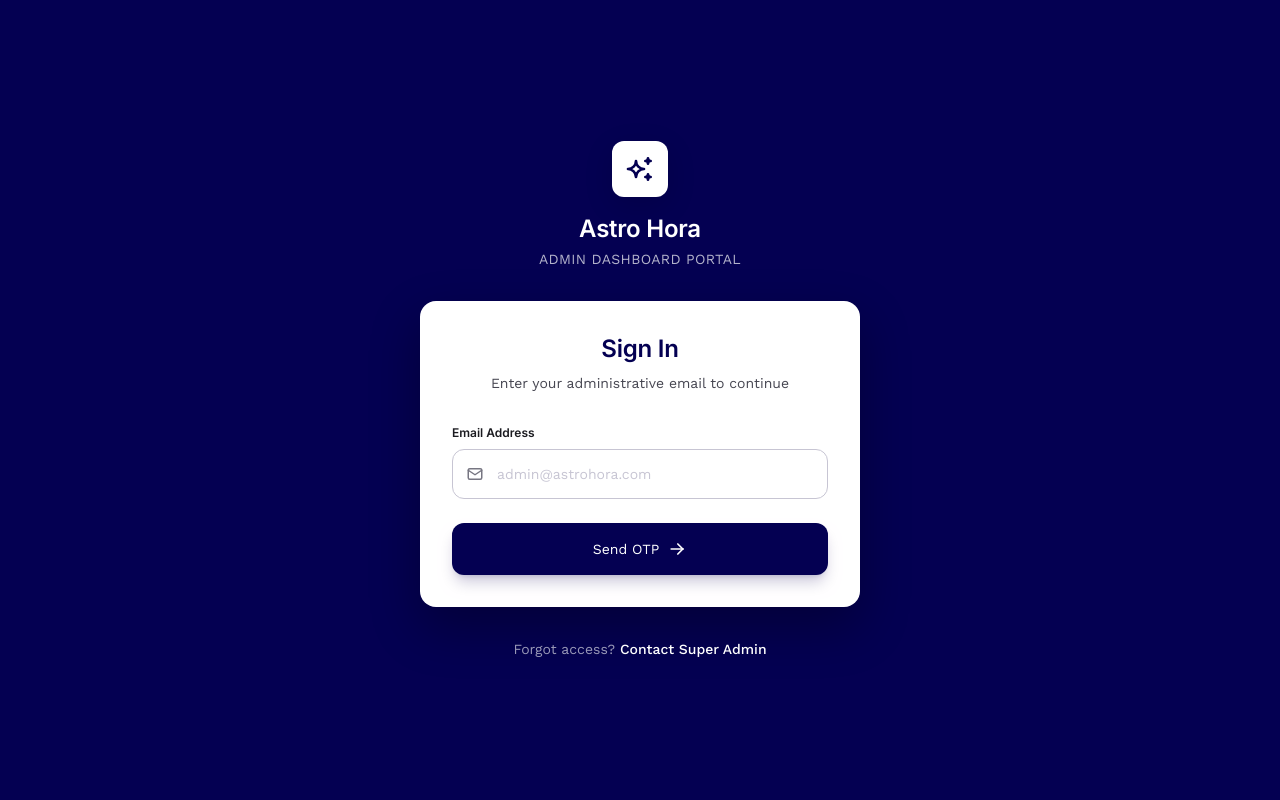
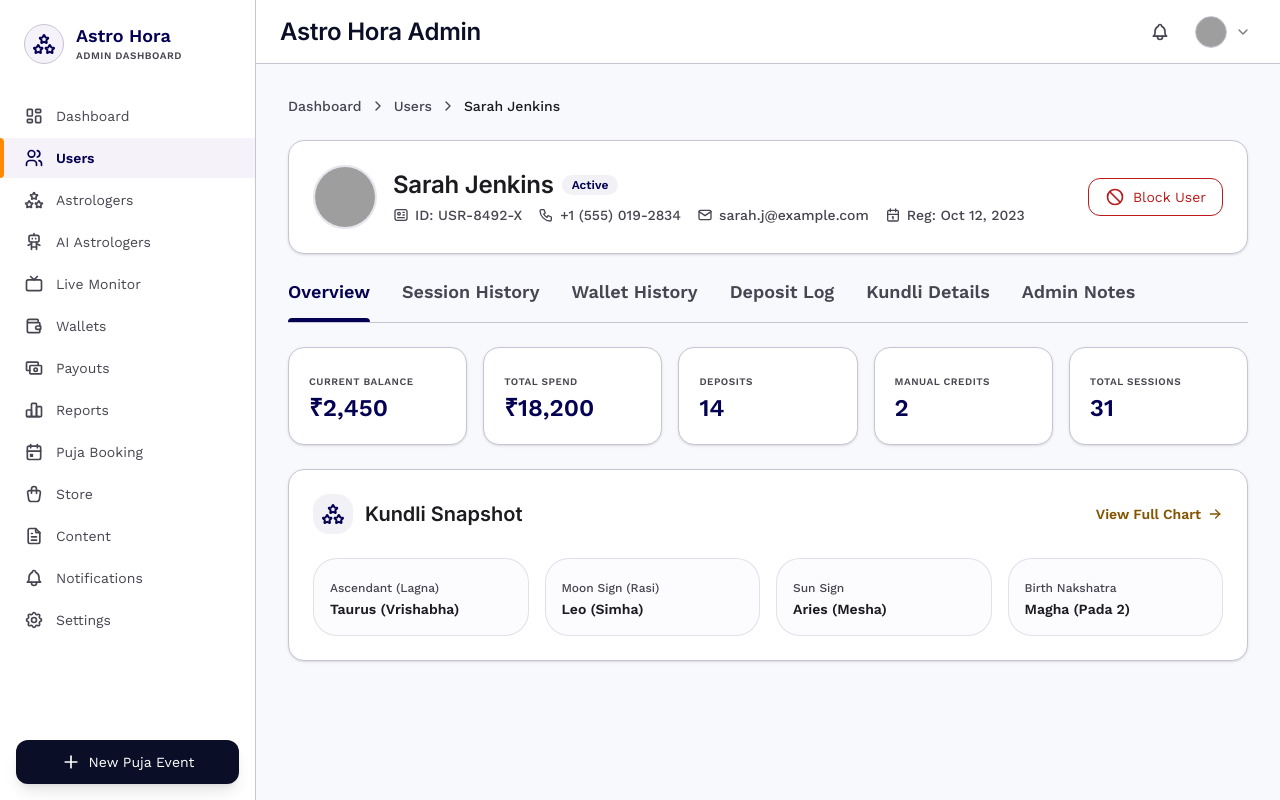
Before and after one commit to atulDev26/Edwid-astroapp-admin, a React (Vite) app: page /users/1 in a window 1280 px wide. Before the commit this address led to /login. Built offline with nearby package versions, Linux system fonts and the light colour scheme; grey boxes are pictures that could not be loaded.

Commit message:
feat: implement user details view and configure navigation routing for user management

```diff
--- a/src/App.tsx
+++ b/src/App.tsx
@@ -16,6 +16,7 @@ import Settings from './View/Settings/Settings';
 import Layout from './Layout/Layout';
 
 import Profile from './View/Profile/Profile';
+import UserDetails from './View/Users/UserDetails';
 
 const ProtectedRoute = () => {
   return (
@@ -36,6 +37,7 @@ function App() {
         <Route element={<ProtectedRoute />}>
           <Route path="/dashboard" element={<Dashboard />} />
           <Route path="/users" element={<Users />} />
+          <Route path="/users/:id" element={<UserDetails />} />
           <Route path="/astrologers" element={<Astrologers />} />
           <Route path="/ai-astrologers" element={<AiAstrologers />} />
           <Route path="/live-monitor" element={<LiveMonitor />} />
--- /dev/null
+++ b/src/View/Users/UserDetails.tsx
@@ -0,0 +1,156 @@
+import {
+    IconArrowRight,
+    IconBan,
+    IconCalendar,
+    IconChevronRight,
+    IconId,
+    IconMail,
+    IconPhone,
+    IconStars
+} from '@tabler/icons-react';
+import { useState } from 'react';
+import { Link, useParams } from 'react-router-dom';
+import Button from '../../Components/Common/Button';
+import { cn } from '../../Utils/cn';
+
+const UserDetails = () => {
+    const { id } = useParams();
+    const [activeTab, setActiveTab] = useState('Overview');
+
+    const tabs = [
+        'Overview',
+        'Session History',
+        'Wallet History',
+        'Deposit Log',
+        'Kundli Details',
+        'Admin Notes'
+    ];
+
+    const stats = [
+        { label: 'CURRENT BALANCE', value: '₹2,450', color: 'text-primary' },
+        { label: 'TOTAL SPEND', value: '₹18,200', color: 'text-primary' },
+        { label: 'DEPOSITS', value: '14', color: 'text-primary' },
+        { label: 'MANUAL CREDITS', value: '2', color: 'text-primary' },
+        { label: 'TOTAL SESSIONS', value: '31', color: 'text-primary' },
+    ];
+
+    const kundliSnapshot = [
+        { label: 'Ascendant (Lagna)', value: 'Taurus (Vrishabha)' },
+        { label: 'Moon Sign (Rasi)', value: 'Leo (Simha)' },
+        { label: 'Sun Sign', value: 'Aries (Mesha)' },
+        { label: 'Birth Nakshatra', value: 'Magha (Pada 2)' },
+    ];
+
+    return (
+        <div className="space-y-6">
+            {/* Breadcrumbs */}
+            <nav className="flex items-center gap-2 text-sm font-medium text-on-surface-variant">
+                <Link to="/dashboard" className="hover:text-primary transition-colors">Dashboard</Link>
+                <IconChevronRight size={16} />
+                <Link to="/users" className="hover:text-primary transition-colors">Users</Link>
+                <IconChevronRight size={16} />
+                <span className="text-on-surface">Sarah Jenkins</span>
+            </nav>
+
+            {/* Header Card */}
+            <div className="bg-white rounded-2xl border border-outline-variant p-6 shadow-sm">
+                <div className="flex flex-col md:flex-row justify-between items-start md:items-center gap-6">
+                    <div className="flex items-center gap-4">
+                        <div className="w-16 h-16 rounded-full overflow-hidden border-2 border-primary/10">
+                            <img src="https://i.pravatar.cc/150?u=sarah" alt="Sarah" className="w-full h-full object-cover" />
+                        </div>
+                        <div className="space-y-1">
+                            <div className="flex items-center gap-2">
+                                <h1 className="typography-h2 text-on-surface">Sarah Jenkins</h1>
+                                <span className="px-2.5 py-0.5 rounded-full bg-primary/5 text-primary text-xs font-bold">Active</span>
+                            </div>
+                            <div className="flex flex-wrap items-center gap-x-4 gap-y-1 text-on-surface-variant text-sm font-medium">
+                                <div className="flex items-center gap-1.5">
+                                    <IconId size={16} />
+                                    <span>ID: USR-8492-X</span>
+                                </div>
+                                <div className="flex items-center gap-1.5">
+                                    <IconPhone size={16} />
+                                    <span>+1 (555) 019-2834</span>
+                                </div>
+                                <div className="flex items-center gap-1.5">
+                                    <IconMail size={16} />
+                                    <span>sarah.j@example.com</span>
+                                </div>
+                                <div className="flex items-center gap-1.5">
+                                    <IconCalendar size={16} />
+                                    <span>Reg: Oct 12, 2023</span>
+                                </div>
+                            </div>
+                        </div>
+                    </div>
+                    <Button variant="outlined" className="text-error border-error hover:bg-error/5 gap-2" icon={IconBan}>
+                        Block User
+                    </Button>
+                </div>
+            </div>
+
+            {/* Tabs */}
+            <div className="border-b border-outline-variant flex gap-8 overflow-x-auto no-scrollbar">
+                {tabs.map((tab) => (
+                    <button
+                        key={tab}
+                        onClick={() => setActiveTab(tab)}
+                        className={cn(
+                            "pb-4 text-lg font-semibold transition-all relative whitespace-nowrap",
+                            activeTab === tab
+                                ? "text-primary"
+                                : "text-on-surface-variant hover:text-on-surface"
+                        )}
+                    >
+                        {tab}
+                        {activeTab === tab && (
+                            <div className="absolute bottom-0 left-0 w-full h-1 bg-primary rounded-t-full animate-in slide-in-from-bottom-1" />
+                        )}
+                    </button>
+                ))}
+            </div>
+
+            {/* Overview Stats Grid */}
+            {activeTab === 'Overview' && (
+                <div className="space-y-6">
+                    <div className="grid grid-cols-1 sm:grid-cols-2 lg:grid-cols-5 gap-4">
+                        {stats.map((stat) => (
+                            <div key={stat.label} className="bg-white p-5 rounded-2xl border border-outline-variant shadow-sm space-y-1 hover:border-primary transition-colors cursor-default">
+                                <span className="text-[10px] font-bold text-on-surface-variant uppercase tracking-wider">{stat.label}</span>
+                                <div className={cn("text-2xl font-bold", stat.color)}>{stat.value}</div>
+                            </div>
+                        ))}
+                    </div>
+
+                    {/* Kundli Snapshot */}
+                    <div className="bg-white rounded-2xl border border-outline-variant p-6 shadow-sm space-y-6">
+                        <div className="flex items-center justify-between">
+                            <div className="flex items-center gap-3">
+                                <div className="w-10 h-10 rounded-lg bg-primary/5 flex items-center justify-center text-primary">
+                                    <IconStars size={24} />
+                                </div>
+                                <h3 className="typography-h3 text-on-surface">Kundli Snapshot</h3>
+                            </div>
+                            <button className="text-sm font-bold text-secondary hover:opacity-80 flex items-center gap-1.5 transition-all">
+                                View Full Chart
+                                <IconArrowRight size={16} />
+                            </button>
+                        </div>
+
+                        <div className="grid grid-cols-1 md:grid-cols-2 lg:grid-cols-4 gap-4">
+                            {kundliSnapshot.map((item) => (
+                                <div key={item.label} className="bg-surface-container-low/30 p-4 rounded-xl border border-outline-variant/50 space-y-1">
+                                    <span className="text-xs font-medium text-on-surface-variant">{item.label}</span>
+                                    <div className="text-sm font-bold text-on-surface">{item.value}</div>
+                                </div>
+                            ))}
+                        </div>
+                    </div>
+                </div>
+            )}
+        </div>
+    );
+};
+
+export default UserDetails;
--- a/src/View/Users/Users.tsx
+++ b/src/View/Users/Users.tsx
@@ -1,22 +1,22 @@
-import React, { useState } from 'react';
+import {
+    IconBan,
+    IconDownload,
+    IconFilter,
+    IconPlus,
+    IconWallet
+} from '@tabler/icons-react';
+import { useState } from 'react';
+import { useNavigate } from 'react-router-dom';
+import Button from '../../Components/Common/Button';
 import CustomDataTable from '../../Components/Common/DataTable';
+import DateRangeFilter from '../../Components/Common/DateRangeFilter';
+import FilterPill from '../../Components/Common/FilterPill';
+import MultiSelectFilter from '../../Components/Common/MultiSelectFilter';
 import Pagination from '../../Components/Common/Pagination';
-import Button from '../../Components/Common/Button';
-import {
-    IconDownload,
-    IconBan,
-    IconPlus,
-    IconChevronDown,
-    IconCalendar,
-    IconWallet,
-    IconFilter
-} from '@tabler/icons-react';
 import { cn } from '../../Utils/cn';
-import FilterPill from '../../Components/Common/FilterPill';
-import DateRangeFilter from '../../Components/Common/DateRangeFilter';
-import MultiSelectFilter from '../../Components/Common/MultiSelectFilter';
 
 const Users = () => {
+    const navigate = useNavigate();
     const [currentPage, setCurrentPage] = useState(1);
     const [dateRange, setDateRange] = useState<[Date | null, Date | null]>([null, null]);
     const [selectedStatuses, setSelectedStatuses] = useState<string[]>([]);
@@ -115,7 +115,6 @@ const Users = () => {
         {
             name: 'Registered',
             selector: (row: any) => row.registered,
-            sortable: true,
         },
         {
             name: 'Wallet Balance',
@@ -125,7 +124,6 @@ const Users = () => {
                     ₹ {row.walletBalance.toLocaleString('en-IN', { minimumFractionDigits: 2 })}
                 </span>
             ),
-            sortable: true,
             minWidth: '140px',
         },
         {
@@ -138,7 +136,6 @@ const Users = () => {
                     </span>
                 </div>
             ),
-            sortable: true,
             right: true,
             minWidth: '120px',
         },
@@ -208,7 +205,7 @@ const Users = () => {
                     label="Balance"
                     value="Any"
                     icon={IconWallet}
-                    onClick={() => {}}
+                    onClick={() => { }}
                 />
                 {(selectedStatuses.length > 0 || startDate) && (
                     <div
@@ -229,6 +226,7 @@ const Users = () => {
                 <CustomDataTable
                     columns={columns}
                     data={data}
+                    onRowClicked={(row: any) => navigate(`/users/${row.id}`)}
                     noDataComponent={
                         <div className="p-12 text-center space-y-4">
                             <div className="w-16 h-16 bg-primary/5 rounded-full flex items-center justify-center text-primary mx-auto">
```
